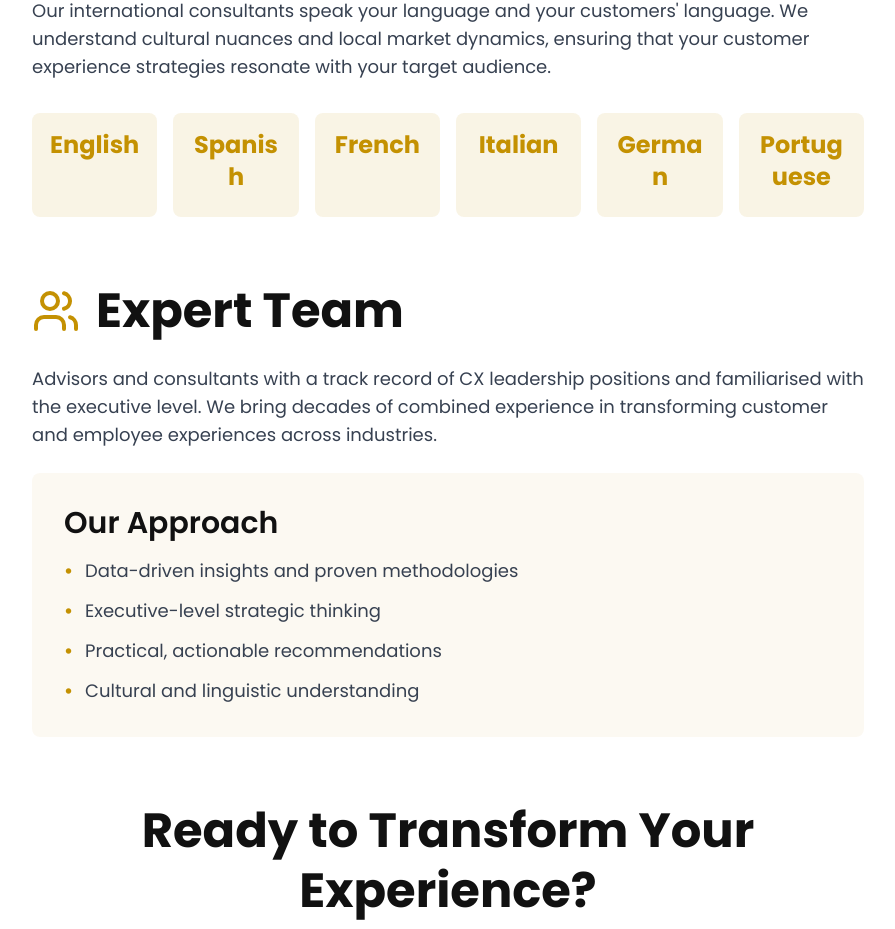
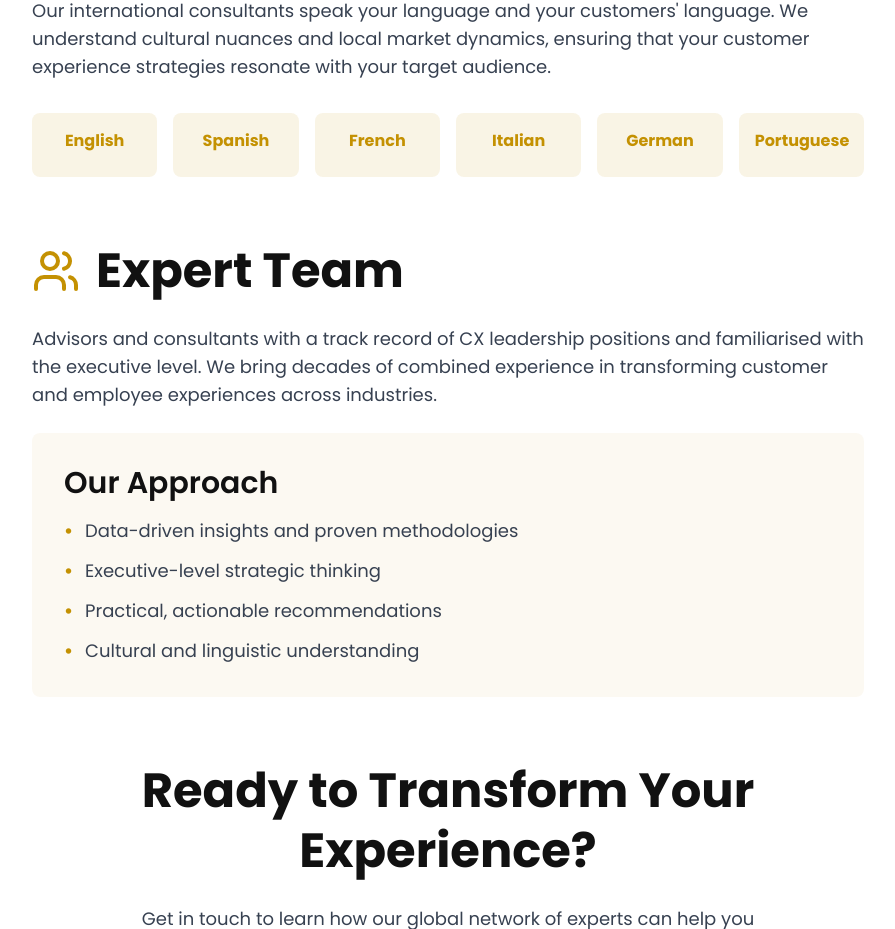
Before and after one commit to JaimeV365/xperience360, a Next.js app in the folder OneDrive/Documents/Xperience 360/Website/xperience-360.com/New Website Project/xperience360/: page /about in a window 1280 px wide. Shown: the part 878-1807 px from the top of the page, without its empty margins (192-1087 px from the left). Built offline with nearby package versions, Linux system fonts and the light colour scheme.

Commit message:
Fix language card font size to prevent text wrapping

```diff
--- a/OneDrive/Documents/Xperience 360/Website/xperience-360.com/New Website Project/xperience360/app/about/page.tsx
+++ b/OneDrive/Documents/Xperience 360/Website/xperience-360.com/New Website Project/xperience360/app/about/page.tsx
@@ -62,7 +62,7 @@ export default function AboutPage() {
           <div className="grid grid-cols-2 md:grid-cols-3 lg:grid-cols-6 gap-4 mt-8">
             {['English', 'Spanish', 'French', 'Italian', 'German', 'Portuguese'].map((language) => (
               <div key={language} className="text-center p-4 bg-primary/10 dark:bg-primary/20 rounded-lg">
-                <p className="text-xl sm:text-2xl font-bold text-primary mb-2 break-words leading-tight">
+                <p className="text-base font-bold text-primary mb-2">
                   {language}
                 </p>
               </div>
```
